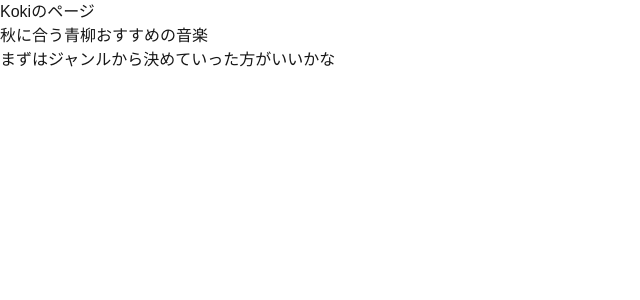
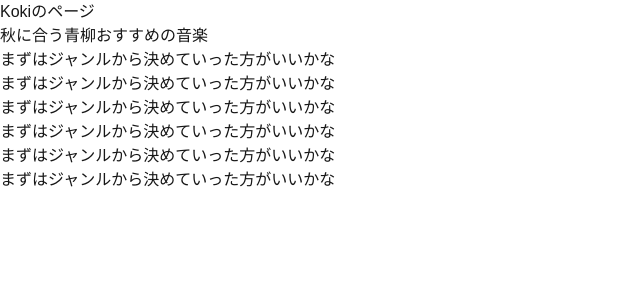
Before and after one commit to HukuKaich0u/team-project-class-2-team-2, a Next.js app in the folder Koki/koki-page/: page / in a window 1280 px wide. Shown: the top 300 px of the page, without its empty margins (0-640 px from the left). Built offline with nearby package versions, Linux system fonts and the light colour scheme.

Commit message:
ホームページに「まずはジャンルから決めていった方がいいかな」という説明文を複数回追加しました。

```diff
--- a/Koki/koki-page/src/app/page.tsx
+++ b/Koki/koki-page/src/app/page.tsx
@@ -4,6 +4,11 @@ const Home = () => {
       <p>Kokiのページ</p>
       <h1>秋に合う青柳おすすめの音楽</h1>
       <p>まずはジャンルから決めていった方がいいかな</p>
+      <p>まずはジャンルから決めていった方がいいかな</p>
+      <p>まずはジャンルから決めていった方がいいかな</p>
+      <p>まずはジャンルから決めていった方がいいかな</p>
+      <p>まずはジャンルから決めていった方がいいかな</p>
+      <p>まずはジャンルから決めていった方がいいかな</p>
     </div>
   );
 };
```
